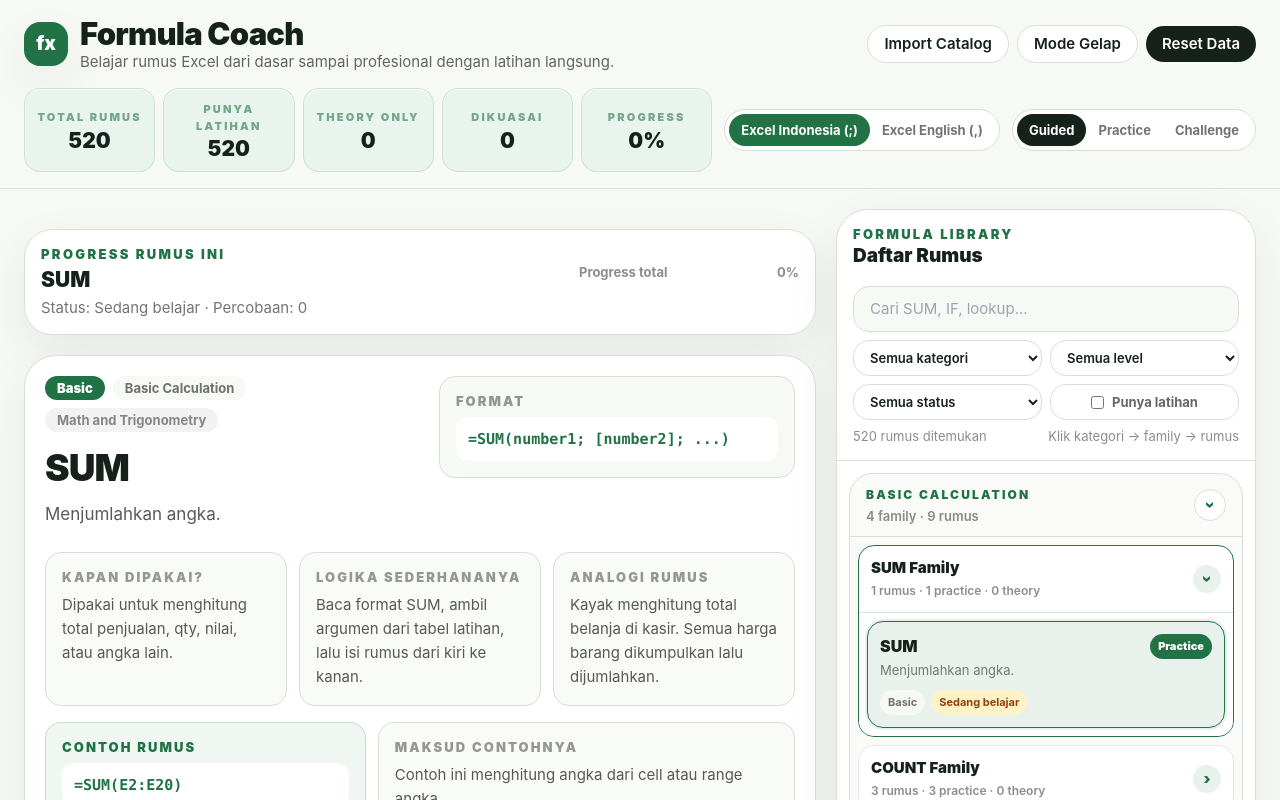
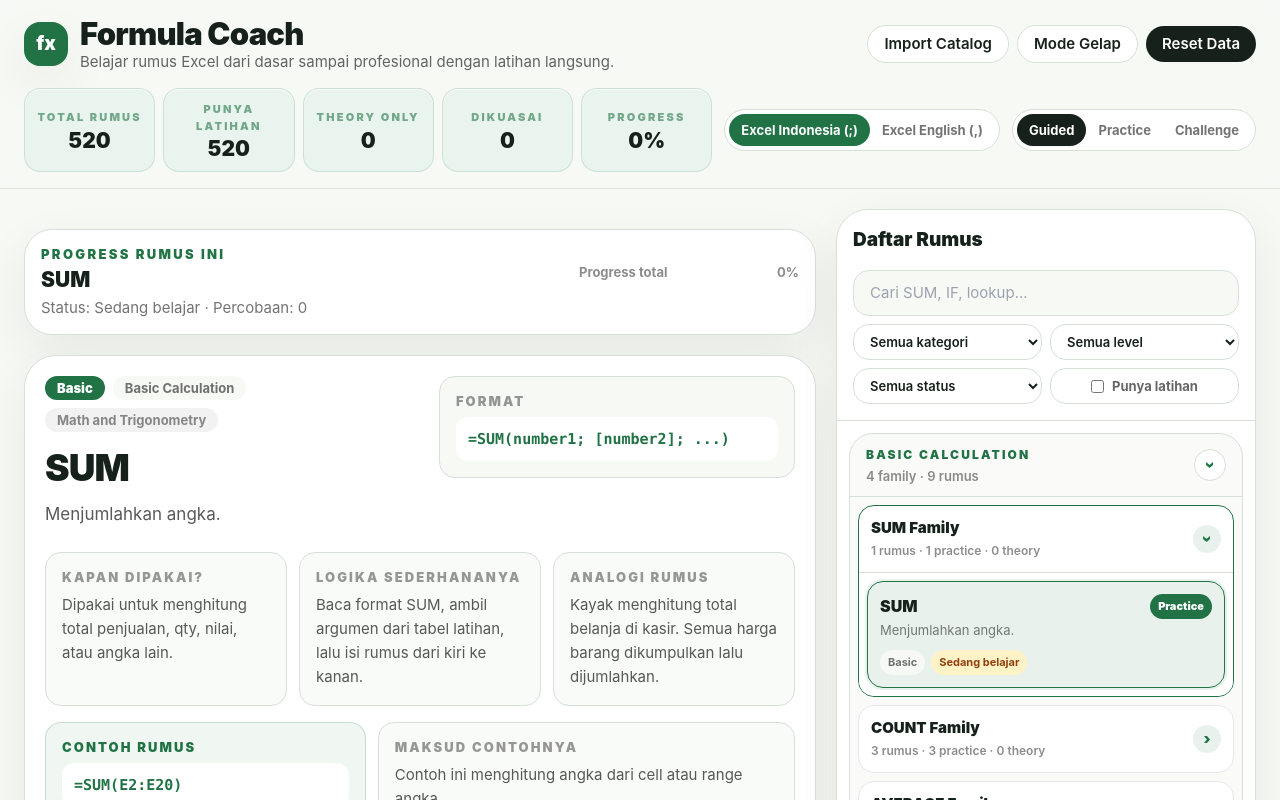
Before and after one commit to NexaPixelStudio/multipotentiality.id, a React (Vite) app: page / in a window 1280 px wide. Shown: the top 800 px of the page. Built offline with nearby package versions, Linux system fonts and the light colour scheme.

Commit message:
Add files via upload

```diff
--- a/src/components/FormulaSidebar.jsx
+++ b/src/components/FormulaSidebar.jsx
@@ -189,7 +189,6 @@ export default function FormulaSidebar({ formulas, selectedId, onSelect, progres
       <div className="border-b border-coach-line p-4 dark:border-white/10">
         <div className="flex items-center justify-between gap-3">
           <div>
-            <p className="text-xs font-black uppercase tracking-[0.18em] text-coach-green dark:text-emerald-300">Formula Library</p>
             <h2 className="text-lg font-black text-coach-ink dark:text-white">Daftar Rumus</h2>
           </div>
           <button onClick={onClose} className="rounded-full px-3 py-1 text-sm font-bold text-black/50 lg:hidden dark:text-white/60">Tutup</button>
@@ -225,10 +224,7 @@ export default function FormulaSidebar({ formulas, selectedId, onSelect, progres
               Punya latihan
             </label>
           </div>
-          <div className="flex items-center justify-between gap-2 text-xs text-black/45 dark:text-white/45">
-            <span>{filtered.length} rumus ditemukan</span>
-            <span>Klik kategori → family → rumus</span>
-          </div>
+
         </div>
       </div>
 
```
